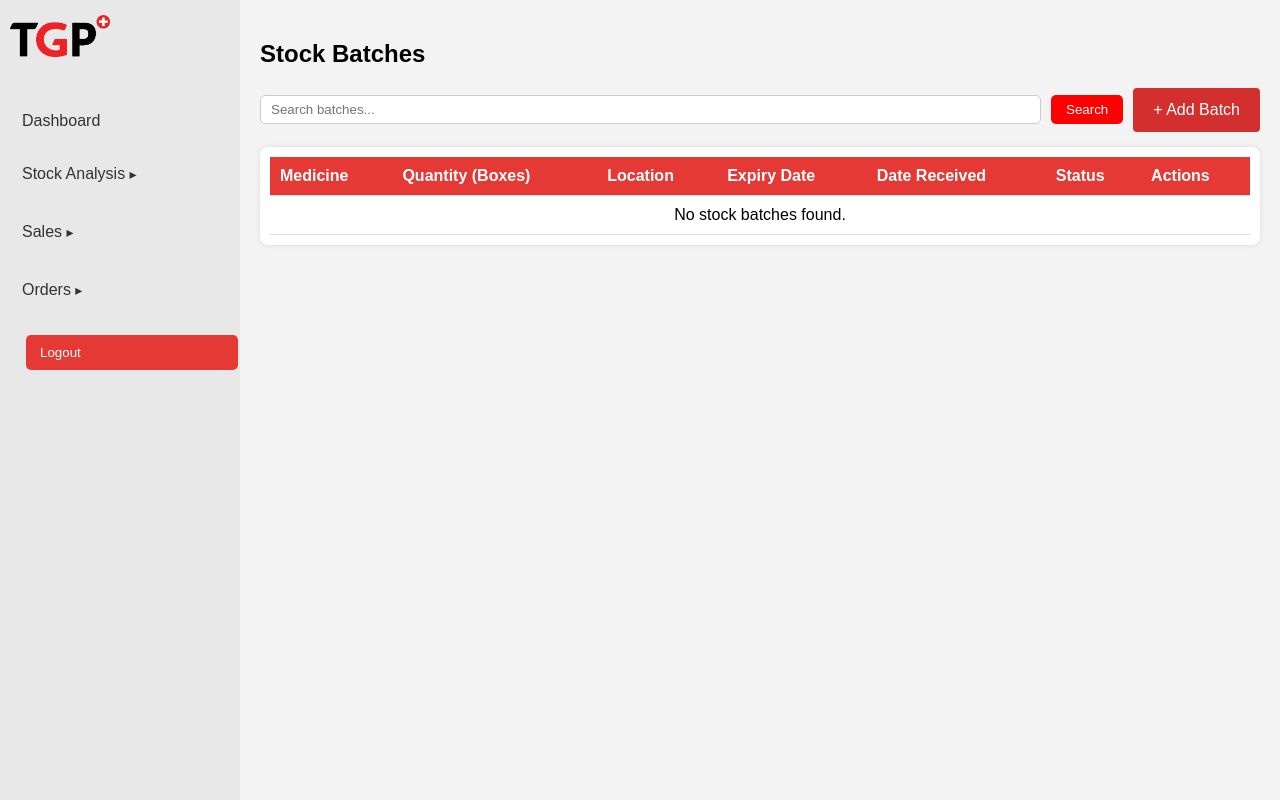
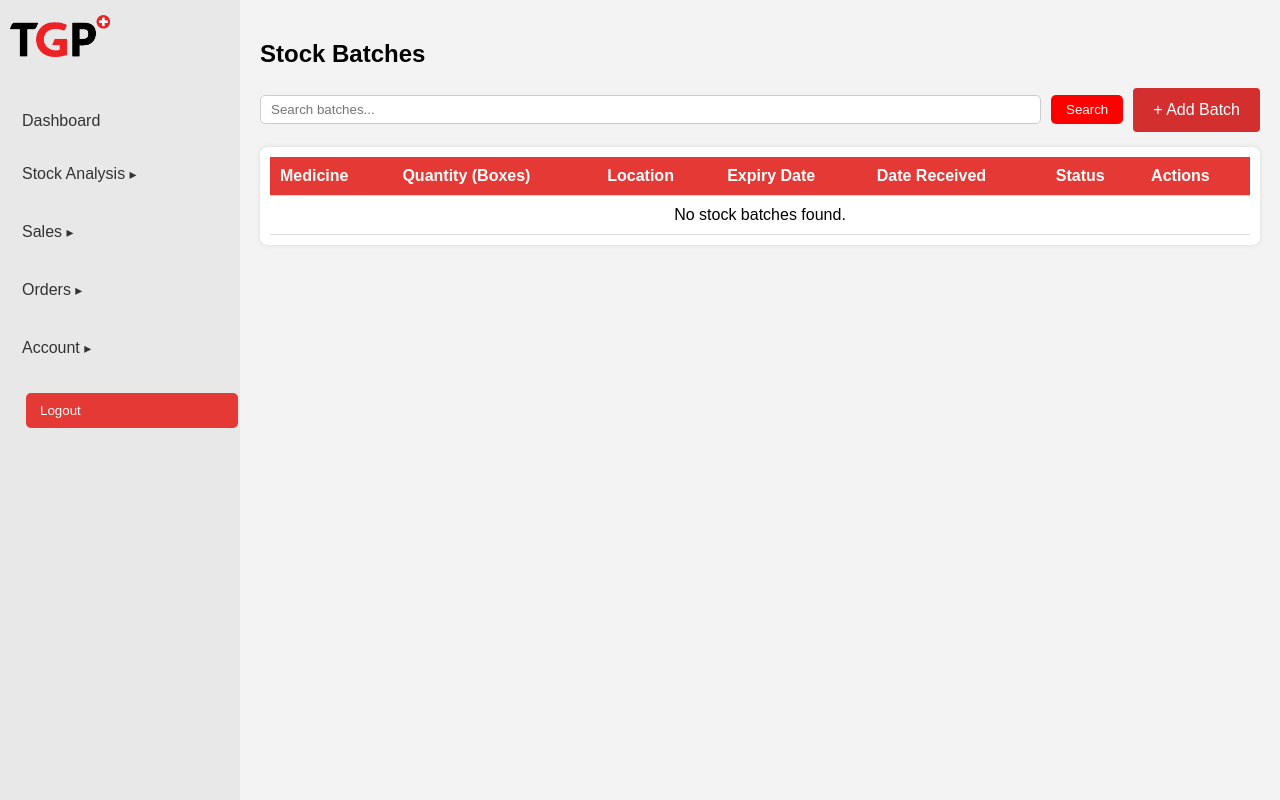
Before and after one commit to fsfembuscado/The-Generics-Pharmacy-Inventory-Management, a Django app: template base/templates/medicine/batch_list.html in a window 1280 px wide. Run offline with Django 5.2, Linux system fonts and the light colour scheme; the template is opened without the code that fills it, so the values that code supplies are empty.

Commit message:
Add Account dropdown for staff users only (Update Account, Update Password)

```diff
--- a/base/templates/shared/sidebar.html
+++ b/base/templates/shared/sidebar.html
@@ -110,6 +110,22 @@
             </ul>
         </li>
 
+        <!-- Account (Staff Only) -->
+        {% if not is_manager_or_admin %}
+        <li class="dropdown {% if request.resolver_match.url_name == 'update-account' or request.resolver_match.url_name == 'update-password' %}open{% endif %}">
+            <a href="javascript:void(0)" class="dropdown-toggle" onclick="toggleDropdown('dropdown-account')">
+                Account
+            </a>
+            <ul id="dropdown-account" class="dropdown-menu {% if request.resolver_match.url_name == 'update-account' or request.resolver_match.url_name == 'update-password' %}open{% endif %}">
+                <li class="{% if request.resolver_match.url_name == 'update-account' %}active{% endif %}">
+                    <a href="{% url 'update-account' %}">Update Account</a>
+                </li>
+                <li class="{% if request.resolver_match.url_name == 'update-password' %}active{% endif %}">
+                    <a href="{% url 'update-password' %}">Update Password</a>
+                </li>
+            </ul>
+        </li>
+        {% endif %}
 
         <li>
             <form method="POST" action="{% url 'logout' %}" style="display:inline;">
```
